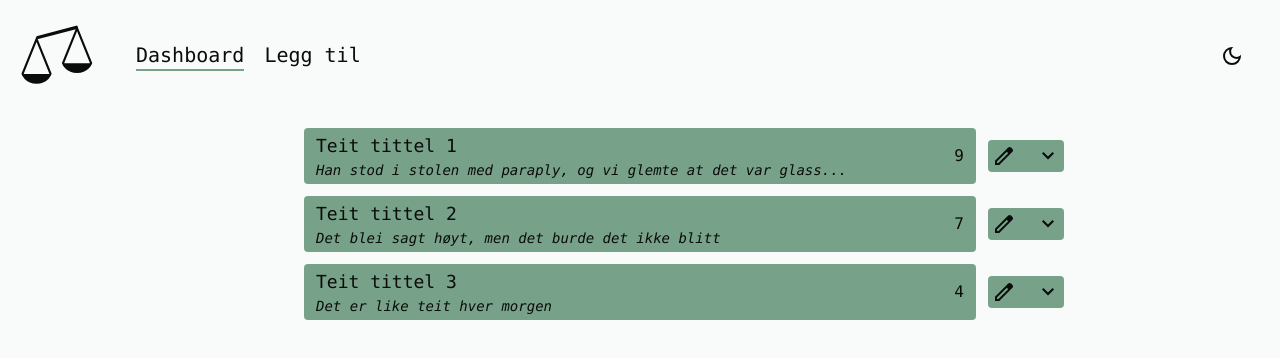
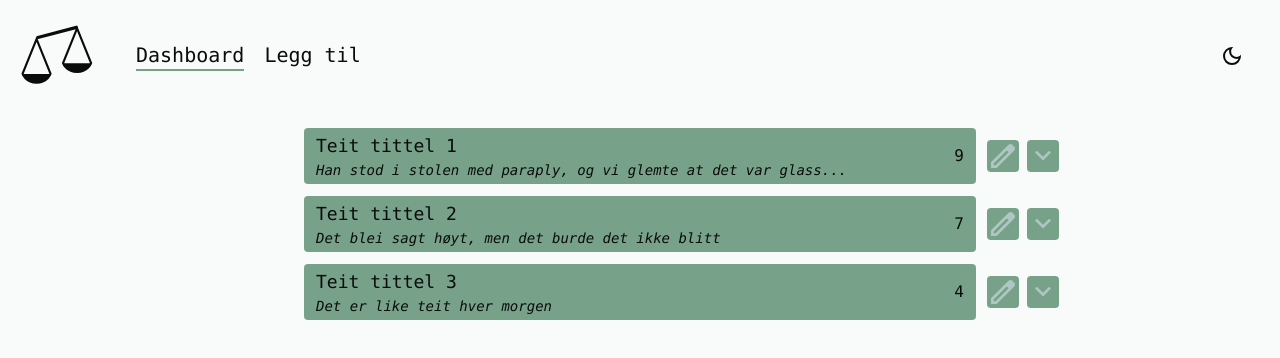
Before and after one commit to katrinewi/teithetsskalaen, a Next.js app in the folder frontend/: page / in a window 1280 px wide. Shown: the top 358 px of the page. Built offline with nearby package versions, Linux system fonts and the light colour scheme; no server answers.

Commit message:
Rework silly item buttons

```diff
--- a/frontend/app/assets/icons/DarkModeIcon.tsx
+++ b/frontend/app/assets/icons/DarkModeIcon.tsx
@@ -2,20 +2,15 @@ import { FunctionComponent } from "react";
 
 interface Props {
   className?: string;
-  width?: string;
-  height?: string;
+  size?: string;
 }
 
-const DarkModeIcon: FunctionComponent<Props> = ({
-  className,
-  height = 24,
-  width = 24,
-}) => (
+const DarkModeIcon: FunctionComponent<Props> = ({ className, size = 24 }) => (
   <svg
     className={className}
-    height={height}
+    height={size}
     viewBox="0 -960 960 960"
-    width={width}
+    width={size}
     xmlns="http://www.w3.org/2000/svg"
   >
     <path d="M480-120q-150 0-255-105T120-480q0-150 105-255t255-105q14 0 27.5 1t26.5 3q-41 29-65.5 75.5T444-660q0 90 63 153t153 63q55 0 101-24.5t75-65.5q2 13 3 26.5t1 27.5q0 150-105 255T480-120Zm0-80q88 0 158-48.5T740-375q-20 5-40 8t-40 3q-123 0-209.5-86.5T364-660q0-20 3-40t8-40q-78 32-126.5 102T200-480q0 116 82 198t198 82Zm-10-270Z" />
--- a/frontend/app/assets/icons/Edit.tsx
+++ b/frontend/app/assets/icons/Edit.tsx
@@ -2,20 +2,15 @@ import { FunctionComponent } from "react";
 
 interface Props {
   className?: string;
-  width?: string;
-  height?: string;
+  size?: string;
 }
 
-const Edit: FunctionComponent<Props> = ({
-  className,
-  height = 24,
-  width = 24,
-}) => (
+const Edit: FunctionComponent<Props> = ({ className, size = 24 }) => (
   <svg
     className={className}
-    height={height}
+    height={size}
     viewBox="0 -960 960 960"
-    width={width}
+    width={size}
     xmlns="http://www.w3.org/2000/svg"
   >
     <path d="M200-200h57l391-391-57-57-391 391v57Zm-80 80v-170l528-527q12-11 26.5-17t30.5-6q16 0 31 6t26 18l55 56q12 11 17.5 26t5.5 30q0 16-5.5 30.5T817-647L290-120H120Zm640-584-56-56 56 56Zm-141 85-28-29 57 57-29-28Z" />
--- a/frontend/app/assets/icons/ExpandLess.tsx
+++ b/frontend/app/assets/icons/ExpandLess.tsx
@@ -2,21 +2,16 @@ import { FunctionComponent } from "react";
 
 interface Props {
   className?: string;
-  width?: string;
-  height?: string;
+  size?: string;
 }
 
-const ExpandLess: FunctionComponent<Props> = ({
-  className,
-  height = 24,
-  width = 24,
-}) => (
+const ExpandLess: FunctionComponent<Props> = ({ className, size = 24 }) => (
   <svg
     className={className}
     xmlns="http://www.w3.org/2000/svg"
-    height={height}
+    height={size}
     viewBox="0 -960 960 960"
-    width={width}
+    width={size}
   >
     <path d="m296-345-56-56 240-240 240 240-56 56-184-184-184 184Z" />
   </svg>
--- a/frontend/app/assets/icons/ExpandMore.tsx
+++ b/frontend/app/assets/icons/ExpandMore.tsx
@@ -2,21 +2,16 @@ import { FunctionComponent } from "react";
 
 interface Props {
   className?: string;
-  width?: string;
-  height?: string;
+  size?: string;
 }
 
-const ExpandMore: FunctionComponent<Props> = ({
-  className,
-  height = 24,
-  width = 24,
-}) => (
+const ExpandMore: FunctionComponent<Props> = ({ className, size = 24 }) => (
   <svg
     className={className}
     xmlns="http://www.w3.org/2000/svg"
-    height={height}
+    height={size}
     viewBox="0 -960 960 960"
-    width={width}
+    width={size}
   >
     <path d="M480-345 240-585l56-56 184 184 184-184 56 56-240 240Z" />
   </svg>
--- a/frontend/app/assets/icons/LightModeIcon.tsx
+++ b/frontend/app/assets/icons/LightModeIcon.tsx
@@ -2,20 +2,15 @@ import { FunctionComponent } from "react";
 
 interface Props {
   className?: string;
-  width?: string;
-  height?: string;
+  size?: string;
 }
 
-const LightModeIcon: FunctionComponent<Props> = ({
-  className,
-  height = 24,
-  width = 24,
-}) => (
+const LightModeIcon: FunctionComponent<Props> = ({ className, size = 24 }) => (
   <svg
     className={className}
-    height={height}
+    height={size}
     viewBox="0 -960 960 960"
-    width={width}
+    width={size}
     xmlns="http://www.w3.org/2000/svg"
   >
     <path d="M480-360q50 0 85-35t35-85q0-50-35-85t-85-35q-50 0-85 35t-35 85q0 50 35 85t85 35Zm0 80q-83 0-141.5-58.5T280-480q0-83 58.5-141.5T480-680q83 0 141.5 58.5T680-480q0 83-58.5 141.5T480-280ZM200-440H40v-80h160v80Zm720 0H760v-80h160v80ZM440-760v-160h80v160h-80Zm0 720v-160h80v160h-80ZM256-650l-101-97 57-59 96 100-52 56Zm492 496-97-101 53-55 101 97-57 59Zm-98-550 97-101 59 57-100 96-56-52ZM154-212l101-97 55 53-97 101-59-57Zm326-268Z" />
--- a/frontend/app/components/UI/IconButton.tsx
+++ b/frontend/app/components/UI/IconButton.tsx
@@ -11,7 +11,7 @@ const IconButton = forwardRef<HTMLButtonElement, IconButton>(
     return (
       <button
         ref={ref}
-        className="bg-transparent cursor-pointer p-0.25 border-1 border-transparent focus:rotate-1 focus:outline-none"
+        className="bg-transparent cursor-pointer border-1 border-transparent focus:rotate-1 focus:outline-none"
         {...rest}
       >
         {children}
--- a/frontend/app/page.tsx
+++ b/frontend/app/page.tsx
@@ -4,6 +4,7 @@ import { useState } from "react";
 import Edit from "./assets/icons/Edit";
 import ExpandLess from "./assets/icons/ExpandLess";
 import ExpandMore from "./assets/icons/ExpandMore";
+import IconButton from "./components/UI/IconButton";
 
 const SILLIES = [
   {
@@ -38,23 +39,42 @@ const SillyItem = ({ item }: SillyItemProps) => {
       : item.description;
 
   return (
-    <div className="relative">
-      <div className="absolute bg-light-primary dark:bg-dark-primary flex gap-5 rounded right-[-100px] m-3 p-1 ">
-        <Edit className="fill-light-text dark:fill-dark-text" />
-        {expanded ? (
-          <ExpandLess className="fill-light-text dark:fill-dark-text" />
-        ) : (
-          <ExpandMore className="fill-light-text dark:fill-dark-text" />
-        )}
+    <li className="relative">
+      <div className="absolute flex gap-2 right-[-95px] m-1 p-2 ">
+        <IconButton
+          aria-label="Edit"
+          icon={
+            <Edit
+              className="rounded bg-light-primary dark:bg-dark-primary fill-light-secondary dark:fill-dark-secondary hover:fill-light-text hover:dark:fill-dark-text"
+              size="32"
+            />
+          }
+        />
+        <IconButton
+          aria-label={expanded ? "Collapse" : "Expand"}
+          icon={
+            expanded ? (
+              <ExpandLess
+                className="rounded bg-light-primary dark:bg-dark-primary fill-light-secondary dark:fill-dark-secondary hover:fill-light-text hover:dark:fill-dark-text"
+                size="32"
+              />
+            ) : (
+              <ExpandMore
+                className="rounded bg-light-primary dark:bg-dark-primary fill-light-secondary dark:fill-dark-secondary hover:fill-light-text hover:dark:fill-dark-text"
+                size="32"
+              />
+            )
+          }
+        />
       </div>
-      <li className="bg-light-primary dark:bg-dark-primary rounded my-3 px-3 py-1 flex gap-5 justify-between items-center">
+      <div className="bg-light-primary dark:bg-dark-primary rounded my-3 px-3 py-1 flex gap-5 justify-between items-center">
         <div>
           <h2 className="text-lg">{item.title}</h2>
           <p className="text-sm italic">{description}</p>
         </div>
         <div>{item.score}</div>
-      </li>
-    </div>
+      </div>
+    </li>
   );
 };
 
```
